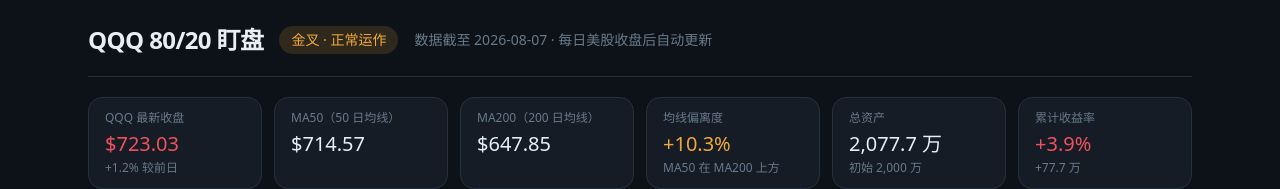
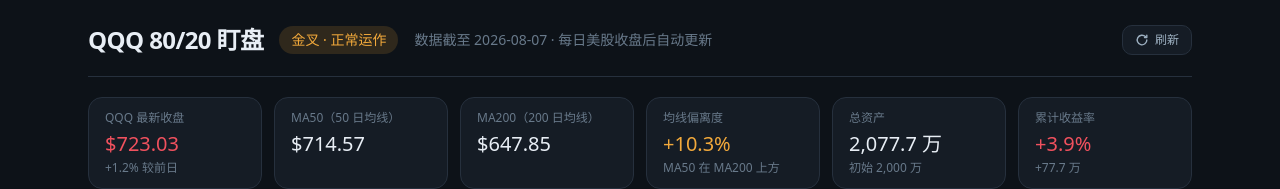
Before and after one commit to ruijun2002/qqq-8020-site, a React (Vite) app: page / in a window 1280 px wide. Shown: the top 189 px of the page. Built offline with nearby package versions, Linux system fonts and the light colour scheme.

Commit message:
云端更新后自动触发部署；页面右上角加刷新按钮

```diff
--- a/src/pages/Home.tsx
+++ b/src/pages/Home.tsx
@@ -18,6 +18,22 @@ const DATA_URLS = [
 
 export default function Home() {
   const [data, setData] = useState<DashboardData>(bundledData as unknown as DashboardData)
+  const [refreshing, setRefreshing] = useState(false)
+
+  const loadData = (bustCache = false) => {
+    setRefreshing(true)
+    const tryFetch = (idx: number): Promise<void> => {
+      if (idx >= DATA_URLS.length) return Promise.resolve()
+      const url = bustCache ? `${DATA_URLS[idx]}${DATA_URLS[idx].includes('?') ? '&' : '?'}t=${Date.now()}` : DATA_URLS[idx]
+      return fetch(url, { cache: 'no-store' })
+        .then((r) => (r.ok ? r.json() : Promise.reject(new Error(String(r.status)))))
+        .then((d) => {
+          if (d && d.market && d.candles) setData(d as DashboardData)
+        })
+        .catch(() => tryFetch(idx + 1))
+    }
+    return tryFetch(0).finally(() => setRefreshing(false))
+  }
 
   useEffect(() => {
     let cancelled = false
@@ -39,7 +55,7 @@ export default function Home() {
   return (
     <div className="min-h-screen bg-[#0d1218] font-sans">
       <main className="mx-auto flex max-w-6xl flex-col gap-5 px-4 py-6 sm:px-6">
-        <SiteHeader data={data} />
+        <SiteHeader data={data} onRefresh={() => loadData(true)} refreshing={refreshing} />
         <HeroStats data={data} />
         <div className="grid grid-cols-1 gap-5 lg:grid-cols-3">
           <div className="lg:col-span-2">
--- a/src/sections/SiteHeader.tsx
+++ b/src/sections/SiteHeader.tsx
@@ -1,6 +1,12 @@
 import type { DashboardData } from '@/types/dashboard'
 
-export default function SiteHeader({ data }: { data: DashboardData }) {
+interface Props {
+  data: DashboardData
+  onRefresh?: () => void
+  refreshing?: boolean
+}
+
+export default function SiteHeader({ data, onRefresh, refreshing }: Props) {
   const golden = data.market.regime === 'GOLDEN'
   return (
     <header className="flex flex-wrap items-center gap-x-4 gap-y-3 border-b border-[#26303d] pb-5">
@@ -19,6 +25,30 @@ export default function SiteHeader({ data }: { data: DashboardData }) {
       <span className="text-sm text-[#68798a]">
         数据截至 {data.asOf} · 每日美股收盘后自动更新
       </span>
+      {onRefresh && (
+        <button
+          type="button"
+          onClick={onRefresh}
+          disabled={refreshing}
+          title="刷新到最新数据"
+          aria-label="刷新到最新数据"
+          className="ml-auto flex items-center gap-1.5 rounded-lg border border-[#26303d] bg-[#151c25] px-3 py-1.5 text-xs text-[#9db0c1] transition-colors hover:border-[#3a4a5c] hover:text-[#e8eef5] disabled:cursor-wait disabled:opacity-70"
+        >
+          <svg
+            viewBox="0 0 16 16"
+            className={`h-3.5 w-3.5 ${refreshing ? 'animate-spin' : ''}`}
+            fill="none"
+            stroke="currentColor"
+            strokeWidth="1.6"
+            strokeLinecap="round"
+            strokeLinejoin="round"
+          >
+            <path d="M13.5 8a5.5 5.5 0 1 1-1.61-3.89" />
+            <path d="M13.5 2.5v2.6h-2.6" />
+          </svg>
+          {refreshing ? '刷新中' : '刷新'}
+        </button>
+      )}
     </header>
   )
 }
```
